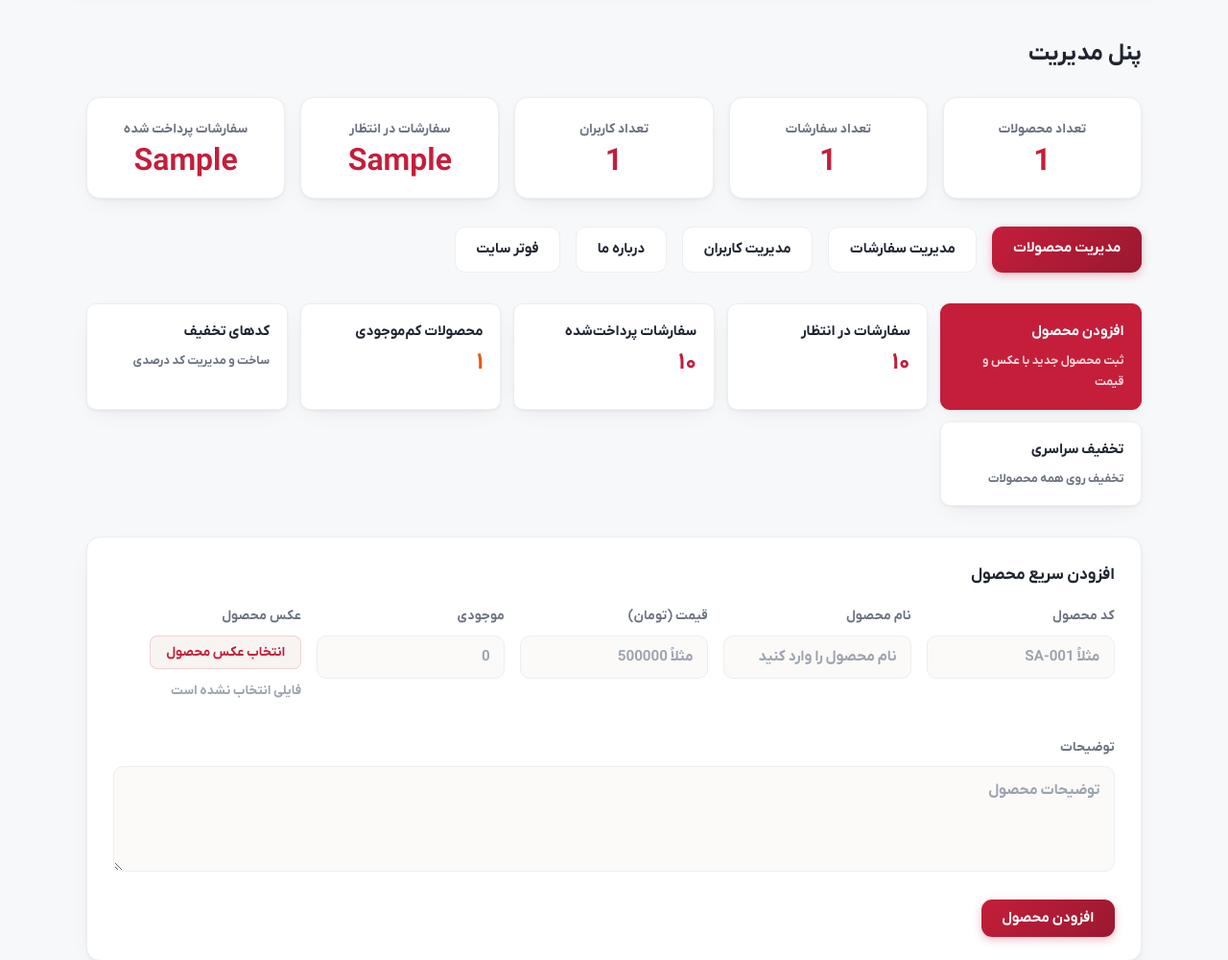
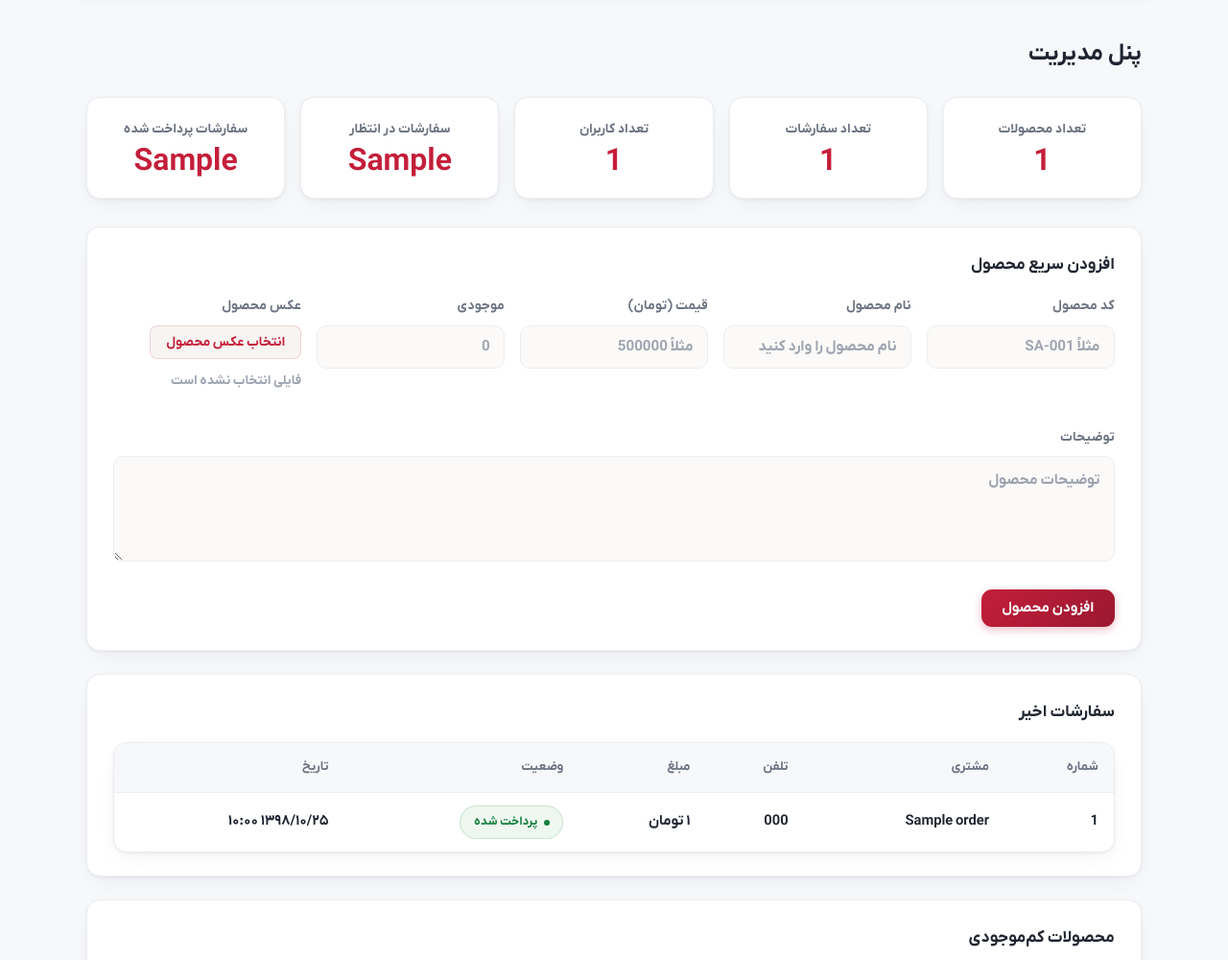
Before and after one commit to ShayanCoder710/Falahati-Saffron, a Flask app: template templates/admin/dashboard.html in a window 1280 px wide. Shown: the part 90-1090 px from the top of the page at 96% size. Run offline with Flask 3, Linux system fonts and the light colour scheme; the template is opened without the code that fills it: most values are stand-ins (such as "Sample title", 1, 10 or a date in 2020); data that the repository does not hold is empty.

Commit message:
remove duplicate link blocks from admin dashboard

```diff
--- a/templates/admin/dashboard.html
+++ b/templates/admin/dashboard.html
@@ -25,41 +25,6 @@
             <h3>سفارشات پرداخت شده</h3>
             <p class="stat-number">{{ paid_orders }}</p>
         </div>
-    </div>
-
-    <div class="dashboard-links">
-        <a href="{{ url_for('admin_products') }}" class="btn btn-primary">مدیریت محصولات</a>
-        <a href="{{ url_for('admin_orders') }}" class="btn btn-secondary">مدیریت سفارشات</a>
-        <a href="{{ url_for('admin_users') }}" class="btn btn-secondary">مدیریت کاربران</a>
-        <a href="{{ url_for('admin_about') }}" class="btn btn-secondary">درباره ما</a>
-        <a href="{{ url_for('admin_footer') }}" class="btn btn-secondary">فوتر سایت</a>
-    </div>
-
-    <div class="quick-actions">
-        <a href="{{ url_for('admin_product_add') }}" class="quick-action quick-action--primary">
-            <span class="quick-action-title">افزودن محصول</span>
-            <span class="quick-action-note">ثبت محصول جدید با عکس و قیمت</span>
-        </a>
-        <a href="{{ url_for('admin_orders') }}" class="quick-action">
-            <span class="quick-action-title">سفارشات در انتظار</span>
-            <span class="quick-action-count">{{ pending_orders | fa_num }}</span>
-        </a>
-        <a href="{{ url_for('admin_orders') }}" class="quick-action">
-            <span class="quick-action-title">سفارشات پرداخت‌شده</span>
-            <span class="quick-action-count">{{ paid_orders | fa_num }}</span>
-        </a>
-        <a href="{{ url_for('admin_products') }}" class="quick-action{% if low_stock_products %} quick-action--warn{% endif %}">
-            <span class="quick-action-title">محصولات کم‌موجودی</span>
-            <span class="quick-action-count">{{ low_stock_products | length | fa_num }}</span>
-        </a>
-        <a href="{{ url_for('admin_coupons') }}" class="quick-action">
-            <span class="quick-action-title">کدهای تخفیف</span>
-            <span class="quick-action-note">ساخت و مدیریت کد درصدی</span>
-        </a>
-        <a href="{{ url_for('admin_discounts') }}" class="quick-action">
-            <span class="quick-action-title">تخفیف سراسری</span>
-            <span class="quick-action-note">تخفیف روی همه محصولات</span>
-        </a>
     </div>
 
     <div class="dashboard-section">
```
